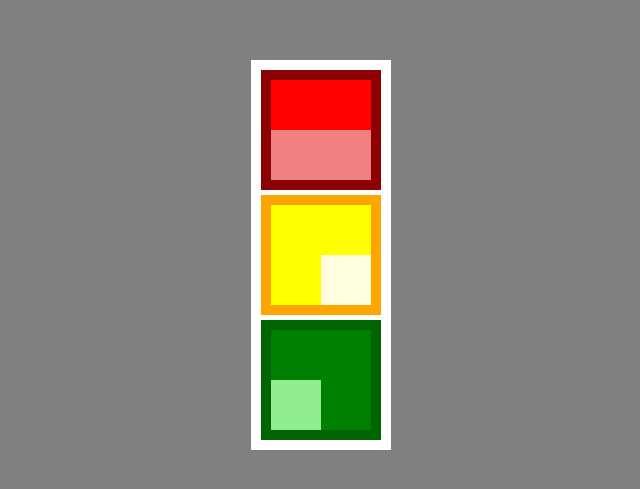
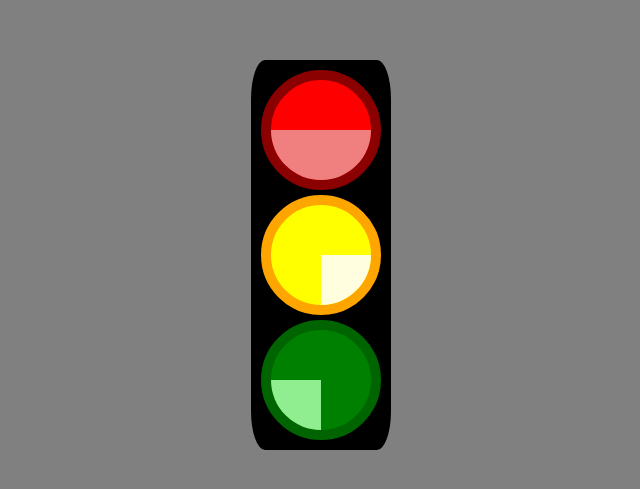
Before and after one commit to AdamFagerberg/Trafficlight2, a plain HTML site: page index.html in a window 1280 px wide. Shown: the part 201-690 px from the top of the page, without its empty margins (389-1029 px from the left). Drawn offline with Linux system fonts and the light colour scheme.

Commit message:
trafficlight3

```diff
--- a/style.css
+++ b/style.css
@@ -3,10 +3,11 @@ body {
 }
 
 .border {
-    background-color: white;
+    background-color: black;
     padding: 10px;
     display: inline-block;
     margin: 20% 50%;
+    border-radius: 10%;
 }
 
 
@@ -14,6 +15,7 @@ body {
     width: 100px;
     height: 100px;
     display: block;
+    border-radius: 50%;
 }
 
 .yellow, .green {
@@ -28,32 +30,50 @@ body {
 .red {
     background-color: red;
     border: 10px solid darkred;
+    box-shadow: none;
+}
+
+.red:hover, .red:active {
+    box-shadow: 0 0 50px red, inset 0 0 50px white;
 }
 
 .redinner {
     width: 100px;
     height: 50px;
+    background-color: lightcoral;
+    border-radius: 0 0 150px 150px;
     margin-top: 50px;
-    background-color: lightcoral;
 }
 
 .yellow {
     background-color: yellow;
     border: 10px solid orange;
+    box-shadow: none;
+}
+
+.yellow:hover, .yellow:active {
+    box-shadow: 0 0 50px yellow, inset 0 0 50px white;
 }
 
 .yellowinner {
     background-color: lightyellow;
     margin-top: 50px;
     margin-left: 50px;
+    border-bottom-right-radius: 100%;
 }
 
 .green {
     background-color: green;
     border: 10px solid darkgreen;
+    box-shadow: none;
+}
+
+.green:hover, .green:active {
+    box-shadow: 0 0 50px green, inset 0 0 50px white;
 }
 
 .greeninner {
     background-color: lightgreen;
     margin-top: 50px;
+    border-bottom-left-radius: 100%;
 }
```
Also changed, not shown: index.html (+1 -0 lines).
